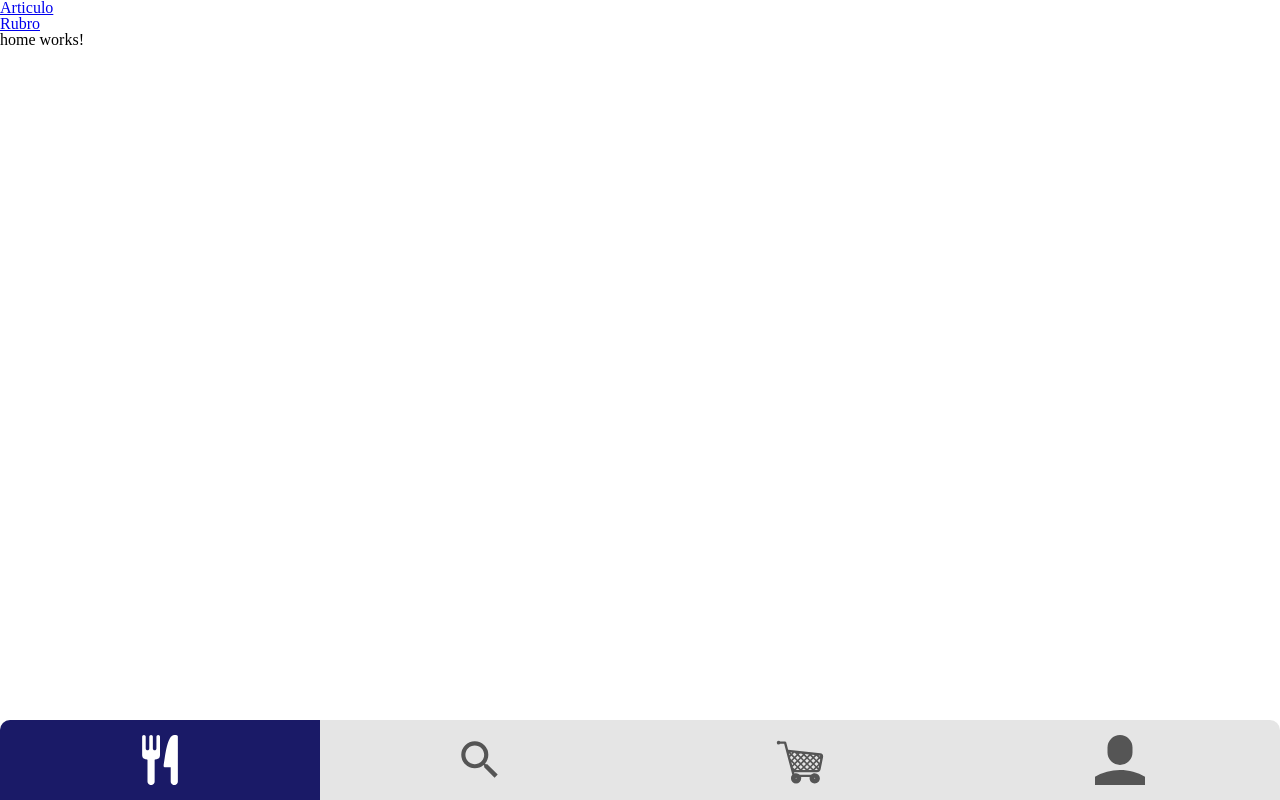
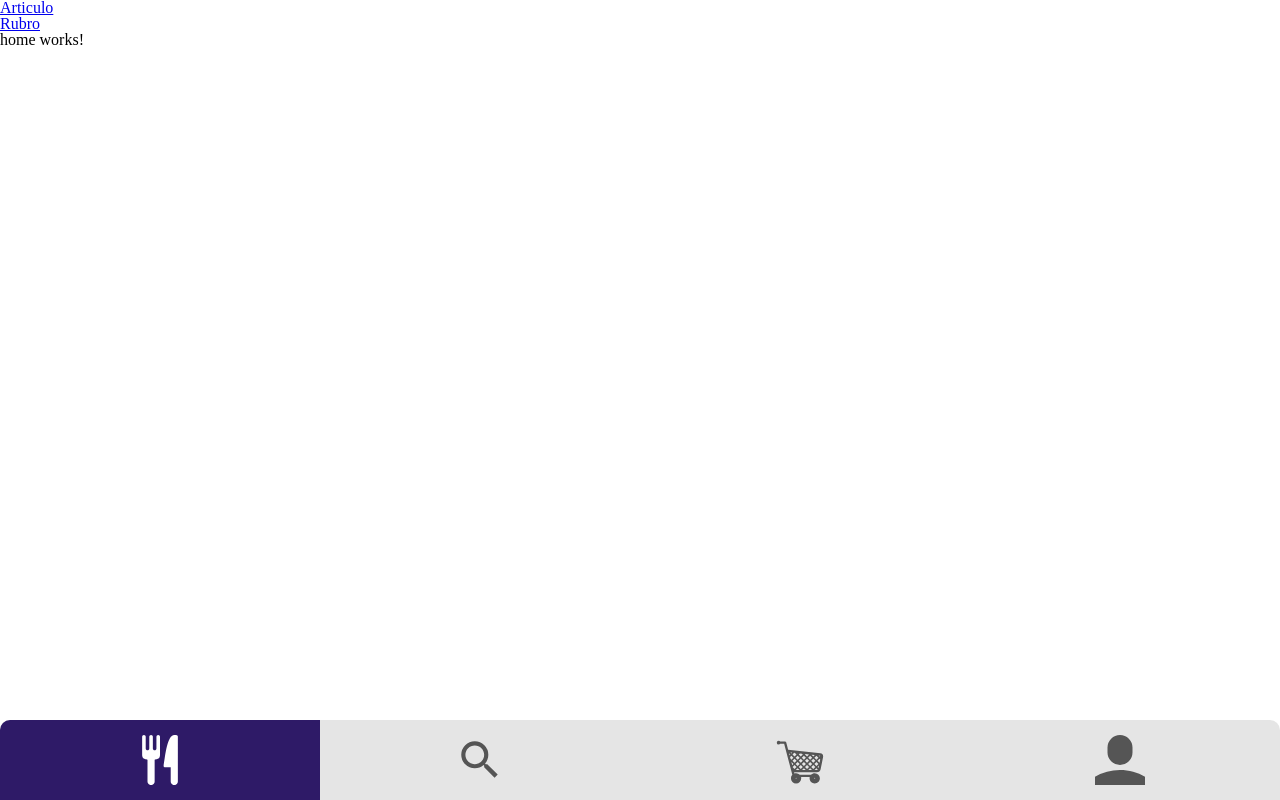
Before and after one commit to pedrodelc1/final-restaurante, an Angular app: page / in a window 1280 px wide. Built offline with nearby package versions, Linux system fonts and the light colour scheme.

Commit message:
footer aplicacion completo commit #3

```diff
--- a/src/app/core/components/tabs/tabs.scss
+++ b/src/app/core/components/tabs/tabs.scss
@@ -21,5 +21,5 @@
 }
 
 .seleccionado {
-    background-color: rgba(1, 0, 87, 0.888);
+    background-color: rgba(23, 0, 87, 0.888);
 }
```
